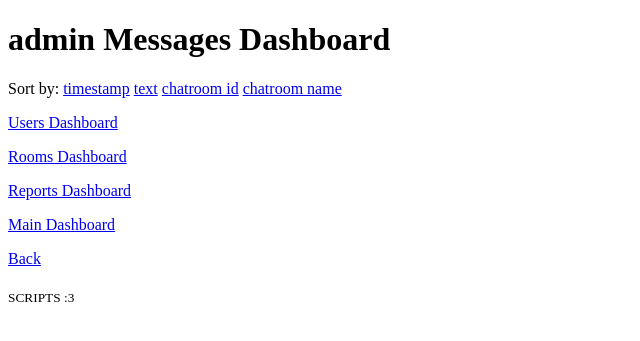
After one commit to 0xg00fy/NinerChat, a Flask app: page /admin/users/1/messages in a window 1280 px wide. The commit adds this page. Shown: the top 341 px of the page, without its empty margins (0-640 px from the left). Run offline with Flask 2, Linux system fonts and the light colour scheme; a user stored in the database is signed in; data comes from the database, SQL or seed files in the repository; data that the repository does not hold is empty.

Commit message:
modifiy layout of messages dashboard

```diff
--- a/application/dashboard.py
+++ b/application/dashboard.py
@@ -4,7 +4,7 @@ from flask_login import current_user
 from flask import current_app as app
 from application.auth import admin_only
 from application.forms import SelectRoomForm
-from application.models import db, User, Chatroom, MemberList
+from application.models import db, User, Chatroom, MemberList, Messages
 from flask_login import login_required
 
 # Blueprints
@@ -70,6 +70,7 @@ def user_profile(id):
         room_list = [
             (room.id,room.name) for room in rooms
         ]
+
         return render_template('user_profile_dashboard.html',
             title='NinerChat | User Profile',
             template='user-profile-dashboard',
@@ -78,6 +79,33 @@ def user_profile(id):
             memberlist=memberlist,
             form=SelectRoomForm(),
             body="User Profile Dashboard")
+
+@dashboard_bp.route('/users/<id>/messages', methods=['GET','POST'])
+@admin_only
+def user_messages(id):
+    """ User messages for admins """
+    user = User.query.filter_by(id=id).first()
+    messages = Messages.query.filter_by(user_id=int(id)).all()
+    messages_list = [
+        {
+            'id':int(m.id),
+            'ts':str(m.ts),
+            'chatroom_id':m.chatroom_id,
+            'chatroom_name':m.chatroom.name,
+            'text':m.text
+        } for m in messages
+    ]
+    sort_by = request.args.get('sort')
+    if sort_by:
+        messages_list.sort(key=lambda x: x[sort_by])
+    return render_template('user_message_dashboard.html',
+            title='NinerChat | User Messages',
+            template='user-message-dashboard',
+            current_user=current_user,
+            user=user,
+            messages=messages_list,
+            body="{} Messages Dashboard".format(user.username))
+
 
 @dashboard_bp.route('/users/<id>/change')
 @admin_only
--- a/application/templates/user_dashboard.html
+++ b/application/templates/user_dashboard.html
@@ -16,7 +16,7 @@
     <p>
         {{user['id']}} {{user['name']}} {{user['email']}}
         {{user['college']}} {{user['major']}}
-    <a href="{{ url_for('dashboard_bp.user_profile',id=user['id']) }}">Profile</a> MESSAGES
+    <a href="{{ url_for('dashboard_bp.user_profile',id=user['id']) }}">Profile</a> <a href="{{ url_for('dashboard_bp.user_messages',id=user['id']) }}">Messages</a>
     </p>
     {% endfor %}
 
--- /dev/null
+++ b/application/templates/user_message_dashboard.html
@@ -0,0 +1,29 @@
+<!-- User Messages Dashboard -->
+
+{% extends "layout.html" %}
+
+{% block content %}
+    <h1>{{body}}</h1>
+    <div>
+        Sort by:
+        <a href="{{ url_for('dashboard_bp.user_messages',id=user.id) +'?sort=ts'}}">timestamp</a>
+        <a href="{{ url_for('dashboard_bp.user_messages',id=user.id) +'?sort=text'}}">text</a>
+        <a href="{{ url_for('dashboard_bp.user_messages',id=user.id) +'?sort=chatroom_id'}}">chatroom id</a>
+        <a href="{{ url_for('dashboard_bp.user_messages',id=user.id) +'?sort=chatroom_name'}}">chatroom name</a>
+    </div>
+    {% for message in messages %}
+    <div>
+            {{message['text']}} <p><small>{{message['ts']}}
+            {{message['chatroom_name']}}[{{message['chatroom_id']}}]</small></p>
+    </div>
+    {% endfor %}
+
+    {% if current_user.is_authenticated and current_user.admin %}
+    <p><a href="{{ url_for('dashboard_bp.user') }}">Users Dashboard</a></p>
+    <p><a href="{{ url_for('dashboard_bp.room') }}">Rooms Dashboard</a></p>
+    <p><a href="{{ url_for('dashboard_bp.report') }}">Reports Dashboard</a></p>
+    <p><a href="{{ url_for('dashboard_bp.main') }}">Main Dashboard</a></p>
+    <p><a href="{{ url_for('main_bp.chat') }}">Back</a></p>
+    {% endif %}
+
+{% endblock %}
```
